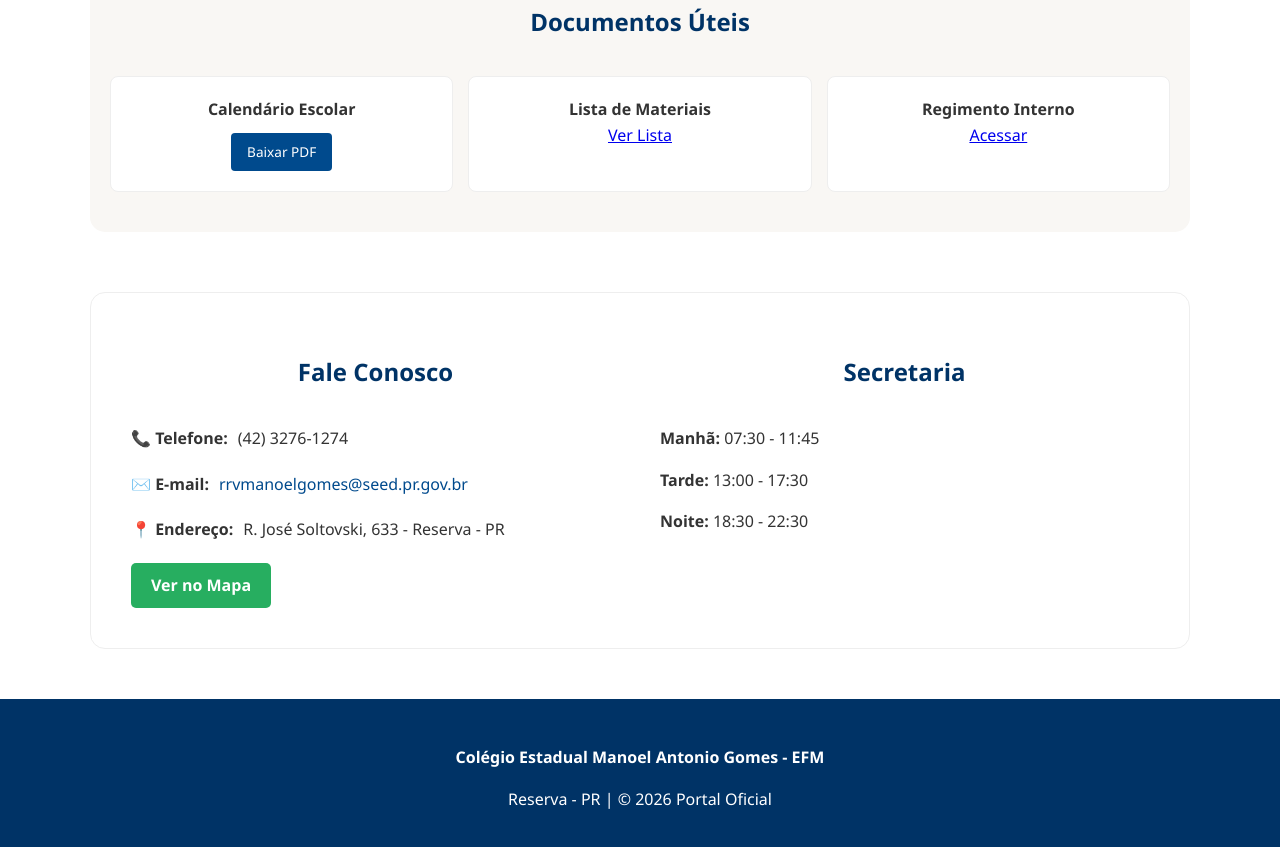
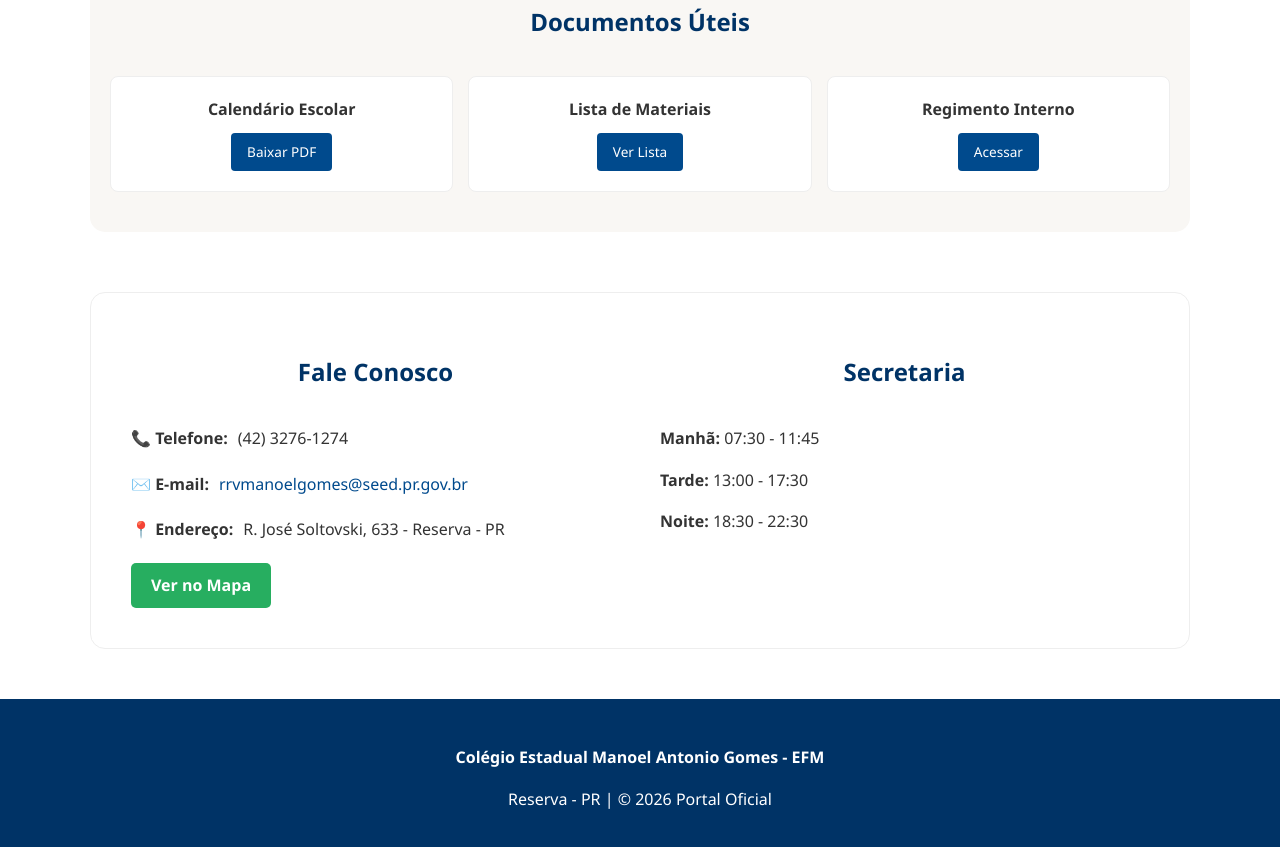
Before and after one commit to eveprof123/Agrinho-Programacao-2026, a plain HTML site: page index.html in a window 1280 px wide. Shown: the part 1140-1987 px from the top of the page. Drawn offline with Linux system fonts and the light colour scheme.

Commit message:
Update index.html

```diff
--- a/index.html
+++ b/index.html
@@ -298,7 +298,6 @@
                 </div>
             </div>
         </section>
-
 <section id="documentos" class="documentos-secao">
     <h2>Documentos Úteis</h2>
     <div class="grid-documentos">
@@ -307,15 +306,17 @@
             <br>
             <a href="https://www.educacao.pr.gov.br/sites/default/arquivos_restritos/files/documento/2025-11/calendario_escolar2026.pdf" target="_blank" class="btn-download">Baixar PDF</a>
         </div>
+
         <div class="doc-card">
             <strong>Lista de Materiais</strong>
             <br>
-                    <a href="#" class="lista_materiais_cemag.pdf">Ver Lista</a>
+            <a href="lista_materiais_cemag.pdf" target="_blank" class="btn-download">Ver Lista</a>
         </div>
+
         <div class="doc-card">
             <strong>Regimento Interno</strong>
             <br>
-                    <a href="#" class="regimento_interno_cemag.pdf">Acessar</a>
+            <a href="regimento_interno_cemag.pdf" target="_blank" class="btn-download">Acessar</a>
         </div>
     </div>
 </section>
```
Lines whose indentation alone changed are shown as unchanged.
